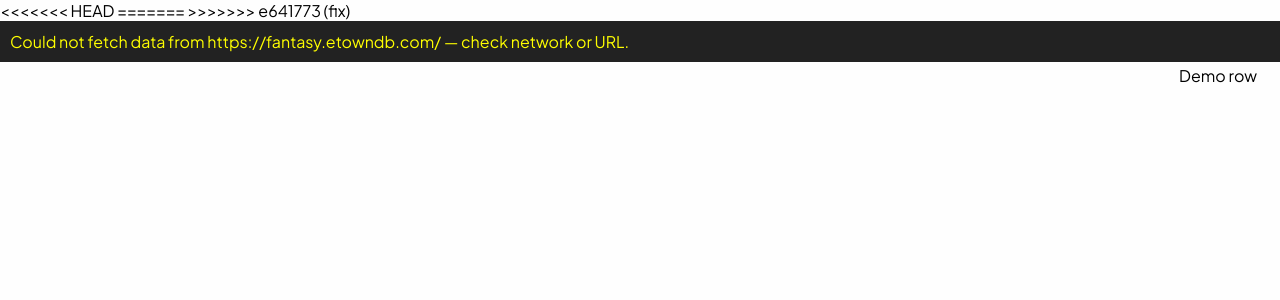
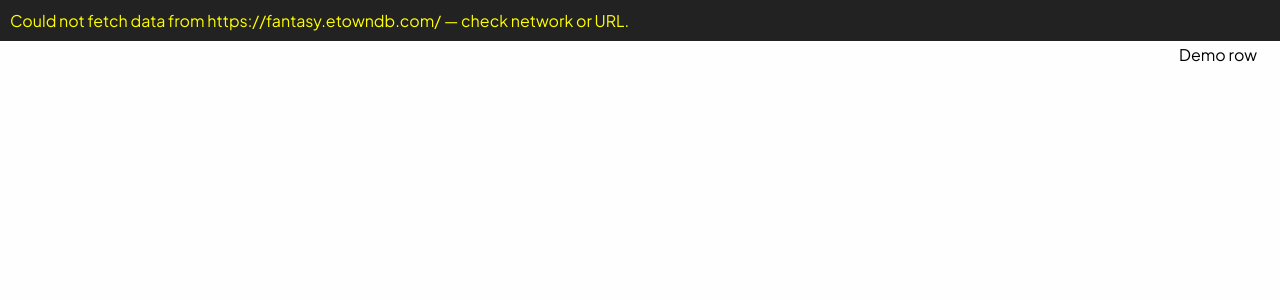
Before and after one commit to Sparkle26/Final-Fantasy-Stock-Game, a PHP site: page /page.php in a window 1280 px wide. Shown: the top 300 px of the page. Run offline with PHP 8.4, Linux system fonts and the light colour scheme; data that the repository does not hold is empty; a stand-in replaces the project's code that opens the database connection.

Commit message:
not sure

```diff
--- a/web_src/page.php
+++ b/web_src/page.php
@@ -3,13 +3,8 @@
 <head>
     <meta charset="UTF-8">
     <meta name="viewport" content="width=device-width, initial-scale=1.0">
-<<<<<<< HEAD
     <title>Demo Page</title>
     <link rel="stylesheet" href="styles.css">
-=======
-    <title>Aya's Chat</title>
-    <link rel="stylesheet" href="stylesheets/styles.css">
->>>>>>> e641773 (fix)
 
 <?php
 // The URL that returns JSON data for rooms
```
